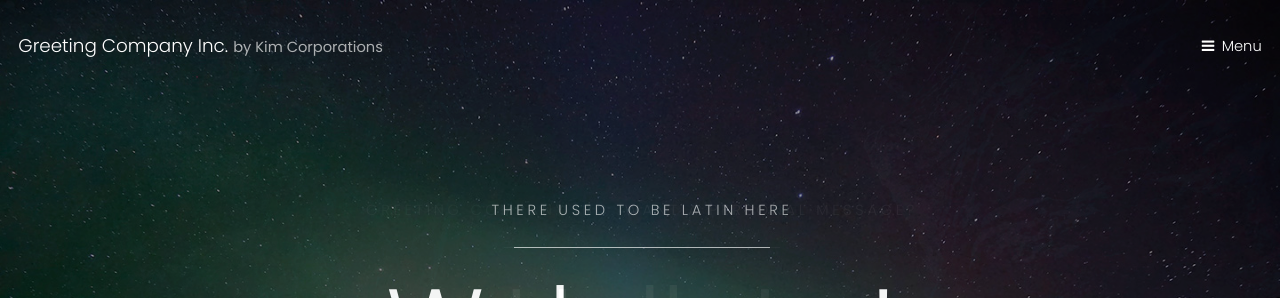
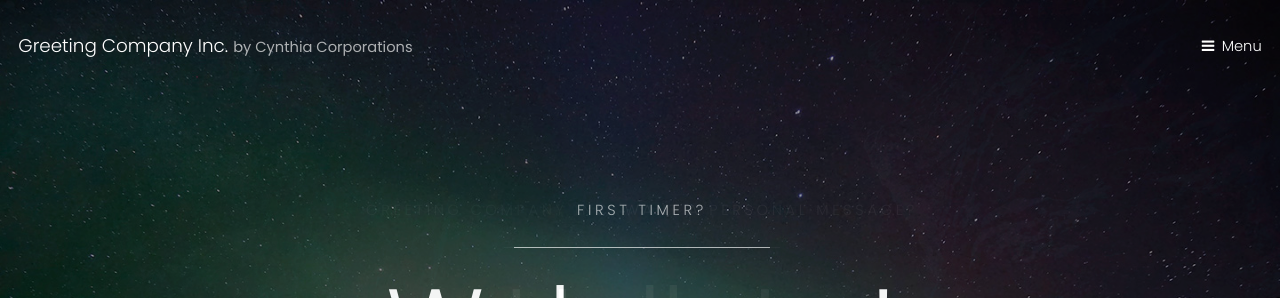
Before and after one commit to yehc2/yehc2-1832803.github.io, a plain HTML site: page myFunSite.html in a window 1280 px wide. Shown: the top 298 px of the page. Drawn offline with Linux system fonts and the light colour scheme; files whose address does not match are found by name.

Commit message:
Update myFunSite.html

```diff
--- a/myFunSite.html
+++ b/myFunSite.html
@@ -15,7 +15,7 @@
 
 		<!-- Header -->
 			<header id="header" class="alt">
-				<div class="logo"><a href="index.html">Greeting Company Inc. <span>by Kim Corporations </span></a></div>
+				<div class="logo"><a href="index.html">Greeting Company Inc. <span>by Cynthia Corporations </span></a></div>
 				<a href="#menu">Menu</a>
 			</header>
 
@@ -43,7 +43,7 @@
 					<img src="slide02.jpg" alt="" />
 					<div class="inner">
 						<header>
-							<p>There used to be latin here</p>
+							<p>First timer?</p>
 							<h2>Welcome!</h2>
 						</header>
 					</div>
```
